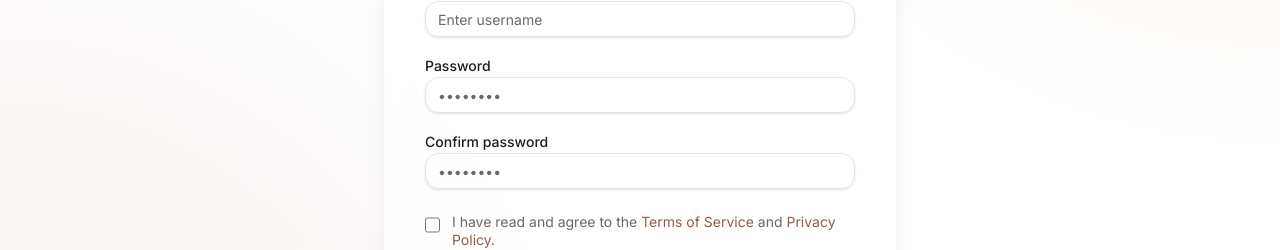
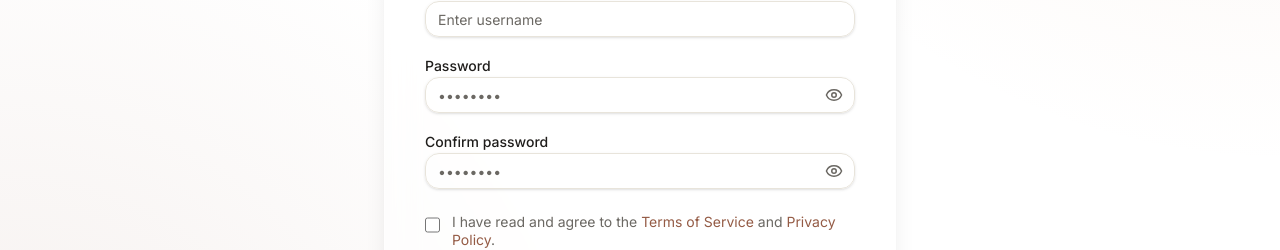
Before and after one commit to duongdaison3/lore_app, a Next.js app: page /en/register in a window 1280 px wide. Shown: the part 484-734 px from the top of the page. Built offline with nearby package versions, Linux system fonts and the light colour scheme; no server answers.

Commit message:
fix register and show password

```diff
--- a/src/app/[locale]/login/page.tsx
+++ b/src/app/[locale]/login/page.tsx
@@ -8,11 +8,13 @@ import { Card, CardHeader, CardTitle, CardContent } from "@/components/ui/Card"
 import { toast } from "sonner"
 import Link from "next/link"
 import { useTranslations, useLocale } from "next-intl"
+import { Eye, EyeOff } from "lucide-react"
 
 export default function LoginPage() {
   const t = useTranslations("Auth")
   const locale = useLocale()
   const [loading, setLoading] = useState(false)
+  const [showPassword, setShowPassword] = useState(false)
 
   const handleSubmit = async (e: React.FormEvent<HTMLFormElement>) => {
     e.preventDefault()
@@ -45,7 +47,17 @@ export default function LoginPage() {
             </div>
             <div className="space-y-2">
               <label className="text-sm font-medium">{t("password")}</label>
-              <Input type="password" name="password" required placeholder="••••••••" />
+              <div className="relative">
+                <Input type={showPassword ? "text" : "password"} name="password" required placeholder="••••••••" className="pr-10" />
+                <button
+                  type="button"
+                  onClick={() => setShowPassword(!showPassword)}
+                  className="absolute right-3 top-1/2 -translate-y-1/2 text-[var(--muted-foreground)] hover:text-[var(--foreground)] transition-colors"
+                  aria-label="Toggle password visibility"
+                >
+                  {showPassword ? <EyeOff size={18} /> : <Eye size={18} />}
+                </button>
+              </div>
             </div>
 
             <div className="flex items-start gap-3 pt-2">
--- a/src/app/[locale]/register/page.tsx
+++ b/src/app/[locale]/register/page.tsx
@@ -9,12 +9,15 @@ import { toast } from "sonner"
 import Link from "next/link"
 import { useRouter } from "next/navigation"
 import { useTranslations, useLocale } from "next-intl"
+import { Eye, EyeOff } from "lucide-react"
 
 export default function RegisterPage() {
   const t = useTranslations("Auth")
   const tc = useTranslations("Common")
   const locale = useLocale()
   const [loading, setLoading] = useState(false)
+  const [showPassword, setShowPassword] = useState(false)
+  const [showConfirmPassword, setShowConfirmPassword] = useState(false)
   const router = useRouter()
 
   const handleSubmit = async (e: React.FormEvent<HTMLFormElement>) => {
@@ -22,9 +25,13 @@ export default function RegisterPage() {
     setLoading(true)
     const formData = new FormData(e.currentTarget)
     try {
-      await registerAction(formData)
-      toast.success(t("registerSuccess"))
-      router.push(`/${locale}/login`)
+      const result = await registerAction(formData)
+      if (result.success) {
+        toast.success(t("registerSuccess"))
+        router.push(`/${locale}/login`)
+      } else {
+        toast.error(result.error || tc("error"))
+      }
     } catch (err: unknown) {
       if (err instanceof Error) {
         toast.error(err.message || tc("error"))
@@ -65,11 +72,31 @@ export default function RegisterPage() {
             </div>
             <div className="space-y-2">
               <label className="text-sm font-medium">{t("password")}</label>
-              <Input type="password" name="password" required placeholder="••••••••" />
+              <div className="relative">
+                <Input type={showPassword ? "text" : "password"} name="password" required placeholder="••••••••" className="pr-10" />
+                <button
+                  type="button"
+                  onClick={() => setShowPassword(!showPassword)}
+                  className="absolute right-3 top-1/2 -translate-y-1/2 text-[var(--muted-foreground)] hover:text-[var(--foreground)] transition-colors"
+                  aria-label="Toggle password visibility"
+                >
+                  {showPassword ? <EyeOff size={18} /> : <Eye size={18} />}
+                </button>
+              </div>
             </div>
             <div className="space-y-2">
               <label className="text-sm font-medium">{t("confirmPassword")}</label>
-              <Input type="password" name="confirmPassword" required placeholder="••••••••" />
+              <div className="relative">
+                <Input type={showConfirmPassword ? "text" : "password"} name="confirmPassword" required placeholder="••••••••" className="pr-10" />
+                <button
+                  type="button"
+                  onClick={() => setShowConfirmPassword(!showConfirmPassword)}
+                  className="absolute right-3 top-1/2 -translate-y-1/2 text-[var(--muted-foreground)] hover:text-[var(--foreground)] transition-colors"
+                  aria-label="Toggle confirm password visibility"
+                >
+                  {showConfirmPassword ? <EyeOff size={18} /> : <Eye size={18} />}
+                </button>
+              </div>
             </div>
 
             <div className="flex items-start gap-3 pt-2">
--- a/src/app/actions/auth.ts
+++ b/src/app/actions/auth.ts
@@ -22,7 +22,7 @@ export async function registerAction(formData: FormData) {
   const confirmPassword = formData.get("confirmPassword") as string
 
   if (password !== confirmPassword) {
-    throw new Error("Passwords do not match")
+    return { success: false, error: "Passwords do not match" }
   }
 
   const existing = await prisma.user.findFirst({
@@ -30,11 +30,12 @@ export async function registerAction(formData: FormData) {
   })
 
   if (existing) {
-    throw new Error("User already exists")
+    return { success: false, error: "User already exists" }
   }
 
   const passwordHash = await bcrypt.hash(password, 10)
 
+  try {
     await prisma.user.create({
       data: {
         name,
@@ -44,6 +45,8 @@ export async function registerAction(formData: FormData) {
         passwordHash
       }
     })
-
     return { success: true }
+  } catch (err: any) {
+    return { success: false, error: err.message || "Failed to register user" }
   }
+}
```
Also changed, not shown: 1 other file (tests, documents, lock files or other folders). Lines whose indentation alone changed are shown as unchanged.
